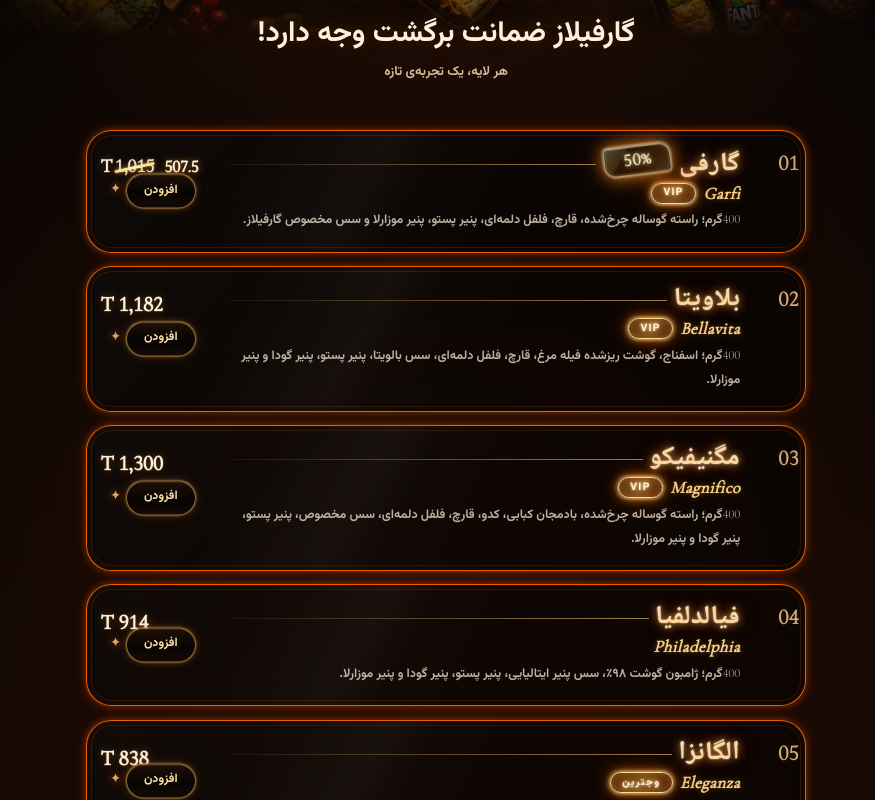
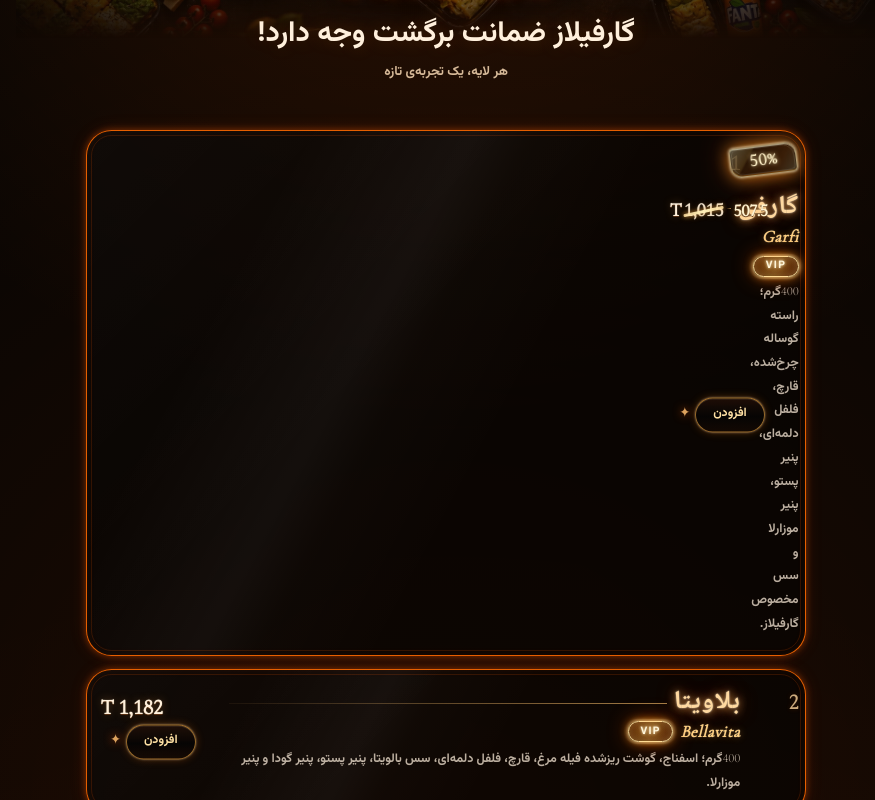
Before and after one commit to mahmoodknds/Garfilas, a Next.js app: page / in a window 1280 px wide. Shown: the part 1080-1880 px from the top of the page, without its empty margins (194-1069 px from the left). Built offline with nearby package versions, Linux system fonts and the light colour scheme.

Commit message:
fix(menu): remove leading zeros and lift discount badge

```diff
--- a/components/sections/Menu/MenuSection.tsx
+++ b/components/sections/Menu/MenuSection.tsx
@@ -115,15 +115,15 @@ export default function MenuSection() {
               visibleClassName={styles.revealVisible}
               index={index}
             >
-              <span className={`${styles.number} ${styles.numeric}`}>{item.number}</span>
+              {item.discountPercent && (
+                <span className={styles.discountRibbon} aria-label={`${item.discountPercent} percent off`}>
+                  {item.discountPercent}%
+                </span>
+              )}
+              <span className={`${styles.number} ${styles.numeric}`}>{index + 1}</span>
               <div className={styles.details}>
                 <div className={styles.nameLine}>
                   <h3>{item.name}</h3>
-                  {item.discountPercent && (
-                    <span className={styles.discountRibbon} aria-label={`${item.discountPercent} percent off`}>
-                      {item.discountPercent}%
-                    </span>
-                  )}
                   <span className={styles.leader} aria-hidden="true" />
                   <div className={styles.priceBlock}>
                     <div className={styles.priceRow} dir="ltr">
```
